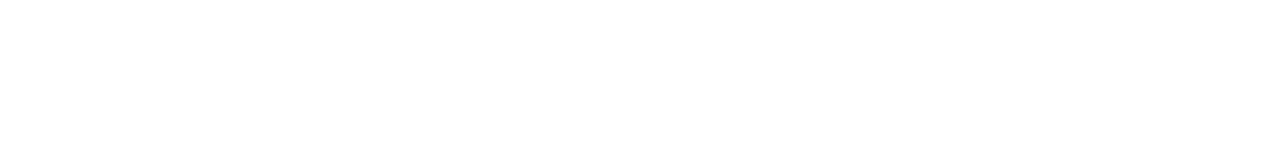
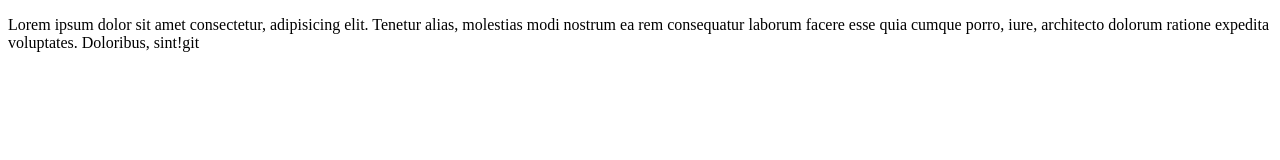
Before and after one commit to husancik/test1, a plain HTML site: page index.html in a window 1280 px wide. Drawn offline with Linux system fonts and the light colour scheme.

Commit message:
add new file Image and html file change

```diff
--- a/index.html
+++ b/index.html
@@ -7,6 +7,6 @@
     <title>Document</title>
 </head>
 <body>
-
+    <p>Lorem ipsum dolor sit amet consectetur, adipisicing elit. Tenetur alias, molestias modi nostrum ea rem consequatur laborum facere esse quia cumque porro, iure, architecto dolorum ratione expedita voluptates. Doloribus, sint!git </p>
 </body>
 </html>
```
